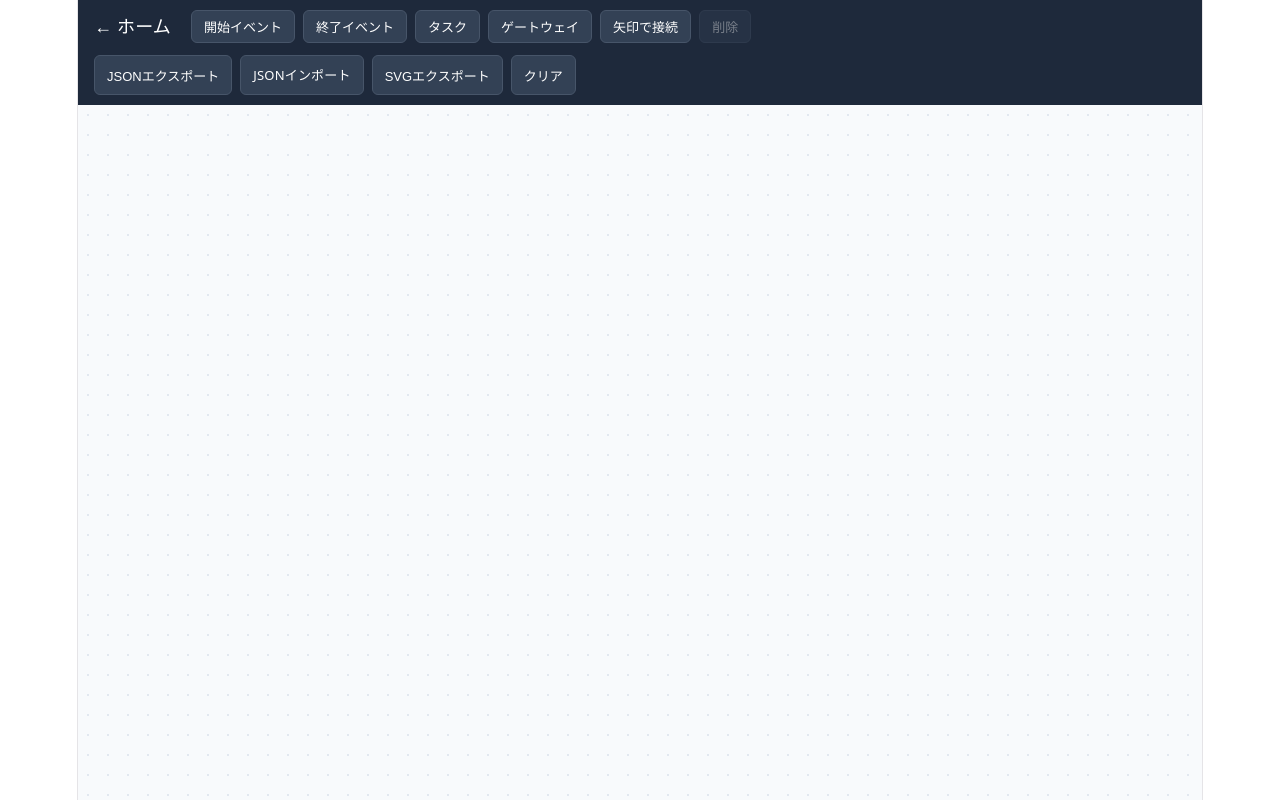
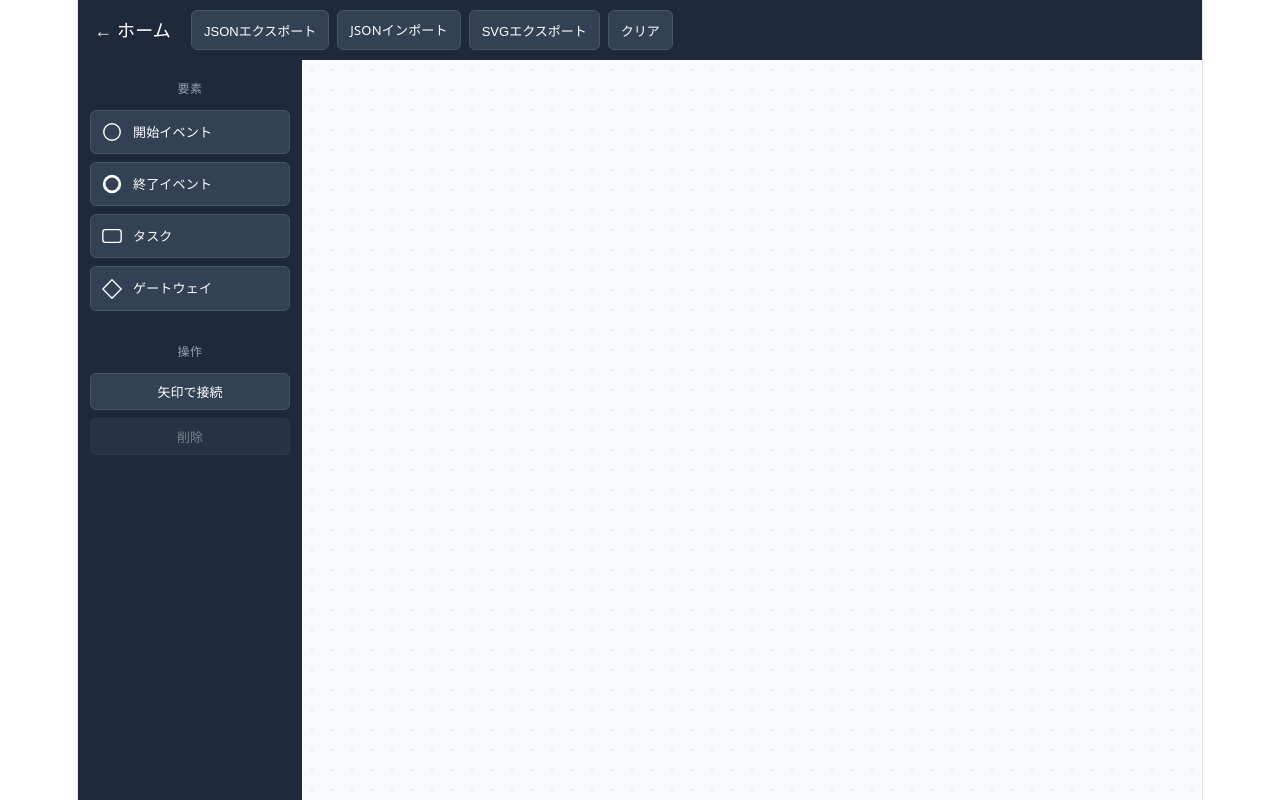
Before and after one commit to takuma-study/vite-react-app, a React (Vite) app: page /editor in a window 1280 px wide. Built offline with nearby package versions, Linux system fonts and the light colour scheme.

Commit message:
サイドバー作成_ドラック＆ドロップ変更

```diff
--- a/src/pages/BpmnEditor/BpmnEditor.css
+++ b/src/pages/BpmnEditor/BpmnEditor.css
@@ -4,7 +4,7 @@
   height: 100vh;
 }
 
-.bpmn-toolbar {
+.bpmn-topbar {
   display: flex;
   align-items: center;
   gap: 12px;
@@ -22,14 +22,13 @@
   white-space: nowrap;
 }
 
-.bpmn-tools,
 .bpmn-actions {
   display: flex;
   gap: 8px;
   flex-wrap: wrap;
 }
 
-.bpmn-toolbar button {
+.bpmn-topbar button {
   background: #334155;
   color: #fff;
   border: 1px solid #475569;
@@ -39,18 +38,8 @@
   font-size: 13px;
 }
 
-.bpmn-toolbar button:hover {
+.bpmn-topbar button:hover {
   background: #475569;
-}
-
-.bpmn-toolbar button.active {
-  background: #1971ff;
-  border-color: #1971ff;
-}
-
-.bpmn-toolbar button:disabled {
-  opacity: 0.4;
-  cursor: not-allowed;
 }
 
 .bpmn-import-label {
@@ -81,6 +70,90 @@
   font-size: 13px;
 }
 
+.bpmn-body {
+  display: flex;
+  flex: 1;
+  min-height: 0;
+}
+
+.bpmn-sidebar {
+  flex: 0 0 200px;
+  width: 200px;
+  background: #1e293b;
+  color: #fff;
+  padding: 16px 12px;
+  overflow-y: auto;
+  display: flex;
+  flex-direction: column;
+  gap: 20px;
+}
+
+.bpmn-sidebar-section h3 {
+  margin: 0 0 8px;
+  font-size: 12px;
+  font-weight: 600;
+  color: #94a3b8;
+  text-transform: uppercase;
+  letter-spacing: 0.04em;
+}
+
+.bpmn-tool-item {
+  display: flex;
+  align-items: center;
+  gap: 10px;
+  padding: 8px 10px;
+  border: 1px solid #475569;
+  border-radius: 6px;
+  background: #334155;
+  margin-bottom: 8px;
+  cursor: grab;
+  font-size: 13px;
+  user-select: none;
+}
+
+.bpmn-tool-item:hover {
+  background: #475569;
+}
+
+.bpmn-tool-item:active {
+  cursor: grabbing;
+  opacity: 0.7;
+}
+
+.bpmn-tool-icon {
+  width: 22px;
+  height: 22px;
+  flex-shrink: 0;
+  color: #fff;
+}
+
+.bpmn-tool-action {
+  display: block;
+  width: 100%;
+  background: #334155;
+  color: #fff;
+  border: 1px solid #475569;
+  border-radius: 6px;
+  padding: 8px 10px;
+  cursor: pointer;
+  font-size: 13px;
+  margin-bottom: 8px;
+}
+
+.bpmn-tool-action:hover {
+  background: #475569;
+}
+
+.bpmn-tool-action.active {
+  background: #1971ff;
+  border-color: #1971ff;
+}
+
+.bpmn-tool-action:disabled {
+  opacity: 0.4;
+  cursor: not-allowed;
+}
+
 .bpmn-canvas-wrapper {
   position: relative;
   flex: 1;
@@ -92,6 +165,10 @@
 
 .bpmn-canvas {
   display: block;
+}
+
+.bpmn-canvas.drop-hover {
+  background-color: #eef4ff;
 }
 
 .bpmn-element-label,
--- a/src/pages/BpmnEditor/BpmnEditor.jsx
+++ b/src/pages/BpmnEditor/BpmnEditor.jsx
@@ -5,6 +5,7 @@ import './BpmnEditor.css'
 const STORAGE_KEY = 'bpmn-editor-data'
 const CANVAS_WIDTH = 1800
 const CANVAS_HEIGHT = 1100
+const DRAG_DATA_TYPE = 'application/bpmn-tool'
 
 const ELEMENT_DEFAULTS = {
   startEvent: { width: 40, height: 40, label: '開始' },
@@ -24,6 +25,37 @@ let idCounter = 0
 function nextId(prefix) {
   idCounter += 1
   return `${prefix}_${Date.now()}_${idCounter}`
+}
+
+function ToolIcon({ type }) {
+  switch (type) {
+    case 'startEvent':
+      return (
+        <svg className="bpmn-tool-icon" viewBox="0 0 24 24">
+          <circle cx="12" cy="12" r="9" fill="none" stroke="currentColor" strokeWidth="1.5" />
+        </svg>
+      )
+    case 'endEvent':
+      return (
+        <svg className="bpmn-tool-icon" viewBox="0 0 24 24">
+          <circle cx="12" cy="12" r="8.5" fill="none" stroke="currentColor" strokeWidth="3" />
+        </svg>
+      )
+    case 'task':
+      return (
+        <svg className="bpmn-tool-icon" viewBox="0 0 24 24">
+          <rect x="2" y="5" width="20" height="14" rx="3" fill="none" stroke="currentColor" strokeWidth="1.5" />
+        </svg>
+      )
+    case 'gateway':
+      return (
+        <svg className="bpmn-tool-icon" viewBox="0 0 24 24">
+          <polygon points="12,2 22,12 12,22 2,12" fill="none" stroke="currentColor" strokeWidth="1.5" />
+        </svg>
+      )
+    default:
+      return null
+  }
 }
 
 function getBoundaryPoint(el, towardX, towardY) {
@@ -69,7 +101,6 @@ function BpmnEditor() {
   const initial = loadInitialState()
   const [elements, setElements] = useState(initial?.elements ?? [])
   const [connections, setConnections] = useState(initial?.connections ?? [])
-  const [pendingType, setPendingType] = useState(null)
   const [connectMode, setConnectMode] = useState(false)
   const [connectSource, setConnectSource] = useState(null)
   const [selection, setSelection] = useState(null)
@@ -77,6 +108,7 @@ function BpmnEditor() {
   const [editingKind, setEditingKind] = useState(null)
   const [editingValue, setEditingValue] = useState('')
   const [drag, setDrag] = useState(null)
+  const [dropHover, setDropHover] = useState(false)
   const [fileInputKey, setFileInputKey] = useState(0)
   const svgRef = useRef(null)
 
@@ -155,35 +187,46 @@ function BpmnEditor() {
     setConnections((prev) => [...prev, newConn])
   }
 
-  function handleToolClick(type) {
-    setConnectMode(false)
-    setConnectSource(null)
-    setSelection(null)
-    setPendingType((prev) => (prev === type ? null : type))
-  }
-
   function toggleConnectMode() {
-    setPendingType(null)
     setConnectSource(null)
     setSelection(null)
     setConnectMode((prev) => !prev)
   }
 
-  function handleCanvasClick(e) {
-    if (e.target !== svgRef.current) return
-    if (pendingType) {
+  function handleToolDragStart(e, type) {
+    e.dataTransfer.setData(DRAG_DATA_TYPE, type)
+    e.dataTransfer.effectAllowed = 'copy'
+  }
+
+  function handleCanvasDragOver(e) {
+    if (!e.dataTransfer.types.includes(DRAG_DATA_TYPE)) return
+    e.preventDefault()
+    e.dataTransfer.dropEffect = 'copy'
+    setDropHover(true)
+  }
+
+  function handleCanvasDragLeave() {
+    setDropHover(false)
+  }
+
+  function handleCanvasDrop(e) {
+    const type = e.dataTransfer.getData(DRAG_DATA_TYPE)
+    setDropHover(false)
+    if (!type || !ELEMENT_DEFAULTS[type]) return
+    e.preventDefault()
     const rect = svgRef.current.getBoundingClientRect()
     const x = e.clientX - rect.left
     const y = e.clientY - rect.top
-      placeElement(pendingType, x, y)
-      setPendingType(null)
-      return
+    placeElement(type, x, y)
   }
+
+  function handleCanvasClick(e) {
+    if (e.target !== svgRef.current) return
     setSelection(null)
   }
 
   function handleElementMouseDown(e, el) {
-    if (pendingType || connectMode) return
+    if (connectMode) return
     e.stopPropagation()
     setSelection({ kind: 'element', id: el.id })
     const rect = svgRef.current.getBoundingClientRect()
@@ -194,7 +237,6 @@ function BpmnEditor() {
 
   function handleElementClick(e, el) {
     e.stopPropagation()
-    if (pendingType) return
     if (connectMode) {
       if (!connectSource) {
         setConnectSource(el.id)
@@ -217,7 +259,7 @@ function BpmnEditor() {
 
   function handleConnectionClick(e, conn) {
     e.stopPropagation()
-    if (pendingType || connectMode) return
+    if (connectMode) return
     setSelection({ kind: 'connection', id: conn.id })
   }
 
@@ -314,28 +356,10 @@ function BpmnEditor() {
 
   return (
     <div className="bpmn-editor">
-      <header className="bpmn-toolbar">
+      <header className="bpmn-topbar">
         <Link to="/" className="bpmn-back">
           ← ホーム
         </Link>
-        <div className="bpmn-tools">
-          {TOOLS.map((tool) => (
-            <button
-              key={tool.type}
-              type="button"
-              className={pendingType === tool.type ? 'active' : ''}
-              onClick={() => handleToolClick(tool.type)}
-            >
-              {tool.label}
-            </button>
-          ))}
-          <button type="button" className={connectMode ? 'active' : ''} onClick={toggleConnectMode}>
-            矢印で接続
-          </button>
-          <button type="button" onClick={deleteSelection} disabled={!selection}>
-            削除
-          </button>
-        </div>
         <div className="bpmn-actions">
           <button type="button" onClick={handleExportJson}>
             JSONエクスポート
@@ -353,20 +377,54 @@ function BpmnEditor() {
         </div>
       </header>
 
-      {pendingType && <div className="bpmn-hint">配置したい場所をクリックしてください</div>}
       {connectMode && (
         <div className="bpmn-hint">
           {connectSource ? '接続先の要素をクリックしてください' : '接続元の要素をクリックしてください'}
         </div>
       )}
 
+      <div className="bpmn-body">
+        <aside className="bpmn-sidebar">
+          <div className="bpmn-sidebar-section">
+            <h3>要素</h3>
+            {TOOLS.map((tool) => (
+              <div
+                key={tool.type}
+                className="bpmn-tool-item"
+                draggable
+                onDragStart={(e) => handleToolDragStart(e, tool.type)}
+                title="ドラッグしてキャンバスに配置"
+              >
+                <ToolIcon type={tool.type} />
+                <span>{tool.label}</span>
+              </div>
+            ))}
+          </div>
+          <div className="bpmn-sidebar-section">
+            <h3>操作</h3>
+            <button
+              type="button"
+              className={`bpmn-tool-action${connectMode ? ' active' : ''}`}
+              onClick={toggleConnectMode}
+            >
+              矢印で接続
+            </button>
+            <button type="button" className="bpmn-tool-action" onClick={deleteSelection} disabled={!selection}>
+              削除
+            </button>
+          </div>
+        </aside>
+
         <div className="bpmn-canvas-wrapper">
           <svg
             ref={svgRef}
-          className="bpmn-canvas"
+            className={`bpmn-canvas${dropHover ? ' drop-hover' : ''}`}
             width={CANVAS_WIDTH}
             height={CANVAS_HEIGHT}
             onClick={handleCanvasClick}
+            onDragOver={handleCanvasDragOver}
+            onDragLeave={handleCanvasDragLeave}
+            onDrop={handleCanvasDrop}
           >
             <defs>
               <marker id="arrowhead" markerWidth="10" markerHeight="10" refX="8" refY="3" orient="auto">
@@ -420,7 +478,7 @@ function BpmnEditor() {
                   onMouseDown={(e) => handleElementMouseDown(e, el)}
                   onClick={(e) => handleElementClick(e, el)}
                   onDoubleClick={(e) => handleElementDoubleClick(e, el)}
-                style={{ cursor: pendingType ? 'default' : connectMode ? 'crosshair' : 'move' }}
+                  style={{ cursor: connectMode ? 'crosshair' : 'move' }}
                 >
                   {el.type === 'startEvent' && (
                     <circle
@@ -517,6 +575,7 @@ function BpmnEditor() {
           )}
         </div>
       </div>
+    </div>
   )
 }
 
```
Lines whose indentation alone changed are shown as unchanged.
